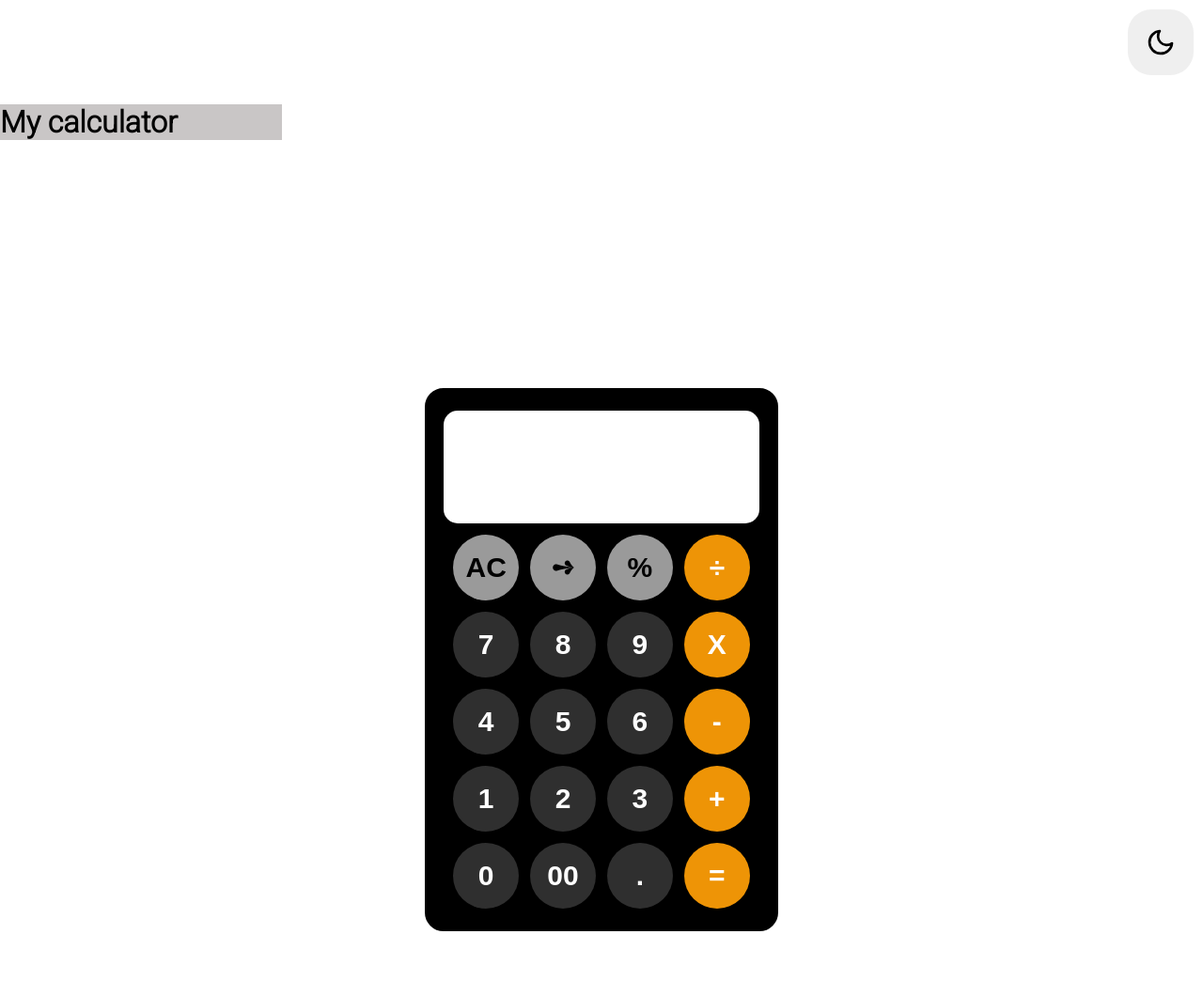
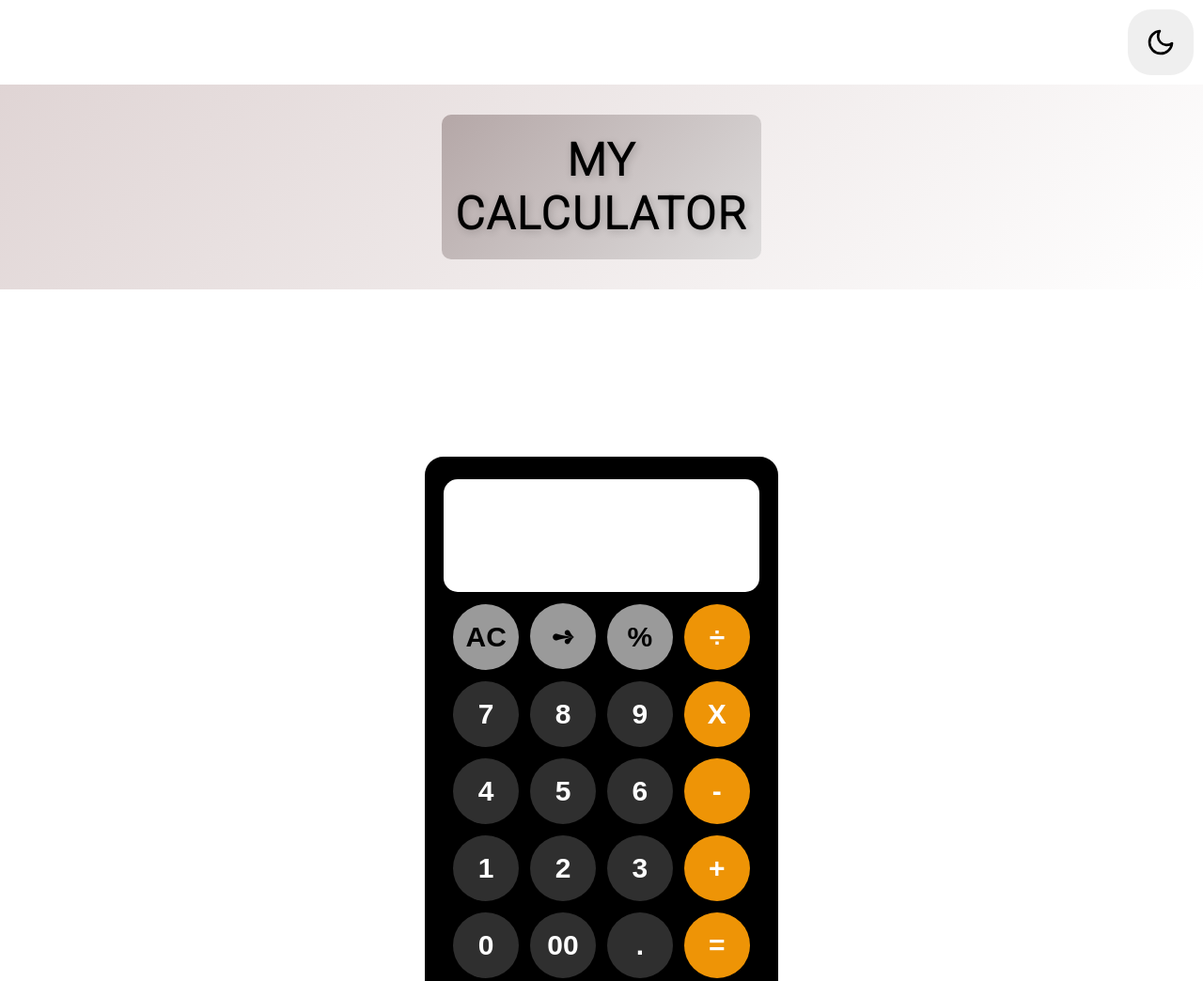
Before and after one commit to Yash-Bharambe/calculator-basic, a plain HTML site: page index.html in a window 1280 px wide. Shown: the top 1044 px of the page at 94% size. Drawn offline with nearby package versions, Linux system fonts and the light colour scheme.

Commit message:
style.css
update 1

```diff
--- a/style.css
+++ b/style.css
@@ -88,7 +88,7 @@ body {
   width: 316px;
   font-size:200%;
   font-weight:bolder;
-  color: rgb(0, 0, 0);
+  color: rgb(88, 25, 25);
   background-color: rgb(255, 255, 255);
   border-radius: 15px;
   margin: 0;
@@ -99,9 +99,29 @@ body {
   /* border: 2px solid black; */
   /* border-radius: 5px; */
 }
-h1{
-  color: rgb(0, 0, 0);
-  font-weight: bolder;
+.centered {
+  height: 100%;
+  display: flex;
+  justify-content: center;
+  align-items: center;
+  text-align: center; /* Ensure text is centered in the div */
+  background: linear-gradient(135deg, rgba(98, 43, 43, 0.2), rgba(255, 255, 255, 0.4)); /* Subtle gradient background */
+}
+h1 {
+  font-size: 3rem; /* Size of the heading */
+  font-weight: bolder; /* Bold weight */
+  color: rgb(0, 0, 0); /* Black color */
+  letter-spacing: 2px; /* Add some space between letters */
+  text-transform: uppercase; /* Make the text uppercase */
+  text-shadow: 2px 2px 8px rgba(0, 0, 0, 0.2); /* Soft shadow for better readability */
+  padding: 20px; /* Add some padding for spacing */
+  border-radius: 10px;
+  height: 100%;
+      display: flex;
+      justify-content: center;
+      align-items: center;
+      text-align: center; /* Ensure text is centered in the div */
+      background: linear-gradient(135deg, rgba(98, 43, 43, 0.2), rgba(255, 255, 255, 0.4)); /* Subtle gradient background */ /* Optional: rounded corners for the text */
 }
 
 .container{
@@ -191,10 +211,10 @@ h1{
 .input{
   height: 100px;
   font-size: 40px;
-  pa
+
 }
 
-#dark:hover{
+#dark:hover {
   /* background-color: #1b1919; */
   border-radius: 10px;
 }
@@ -222,7 +242,7 @@ h1{
     height: 100%;
     background: linear-gradient(135deg, rgba(255, 2, 2, 1), rgb(55, 1, 1));
     /* backdrop-filter: blur(10px); */
-    margin: 15%;
+    margin: 10%;
     display: flex;
     justify-content: center;
     align-items: center;
```
